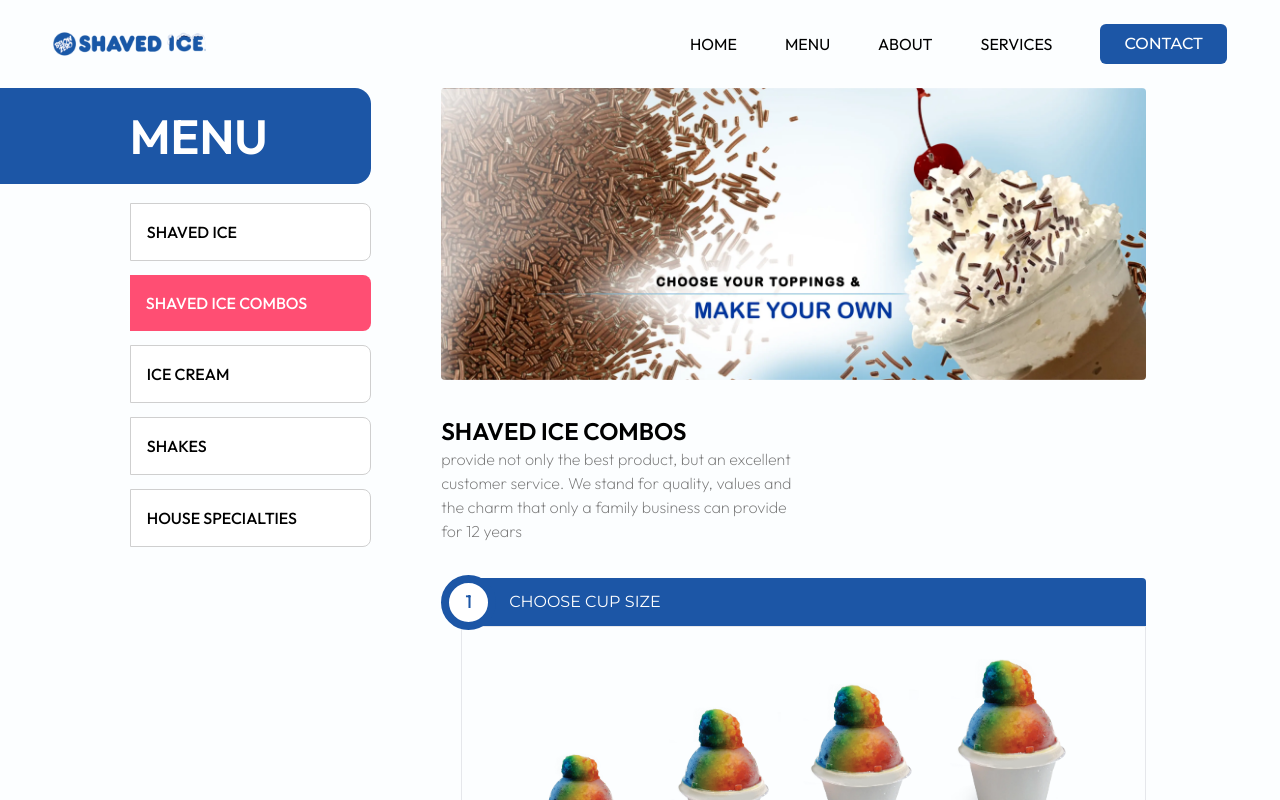
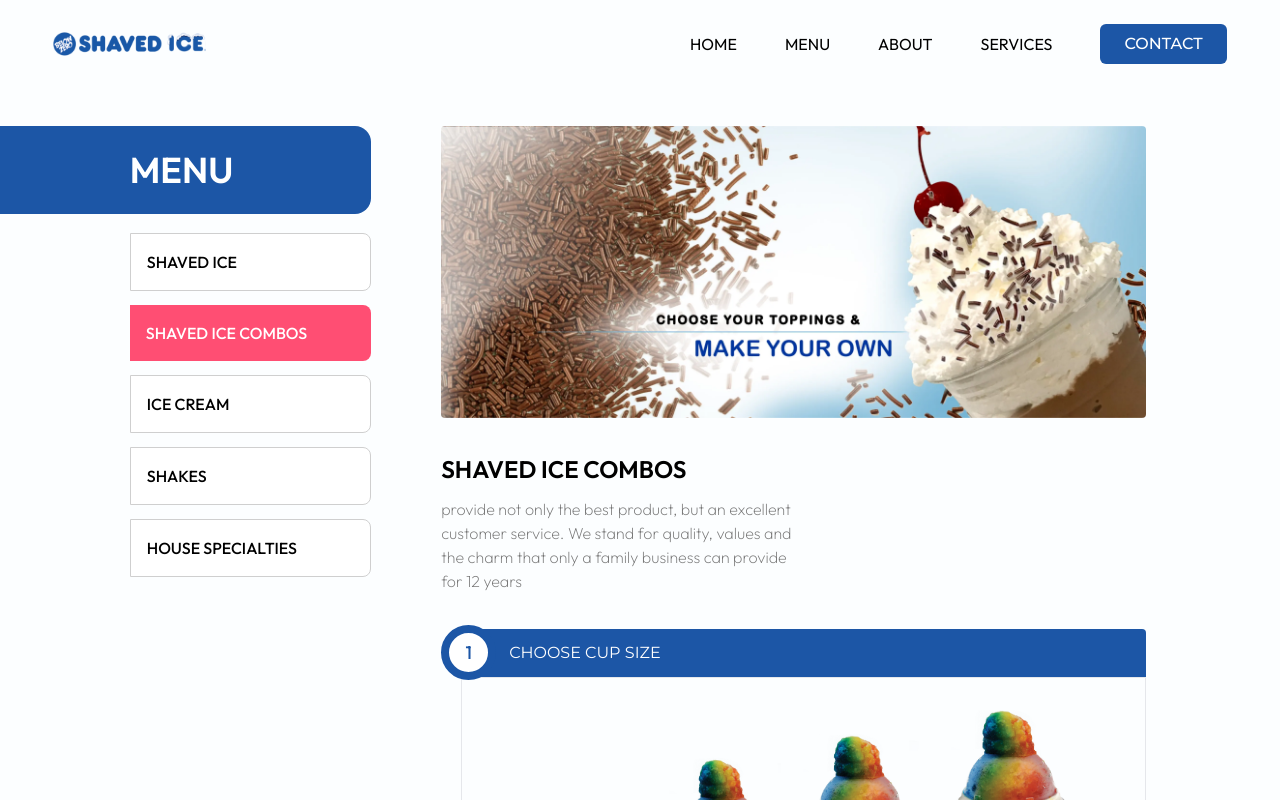
Before and after one commit to msclal/below-zero, a Next.js app: page /menu in a window 1280 px wide. Both pictures are taken after a click on the element "SHAVED ICE COMBOS". Shown: the top 800 px of the page. Built offline with nearby package versions, Linux system fonts and the light colour scheme.

Commit message:
linked navbar

```diff
--- a/src/app/menu/page.js
+++ b/src/app/menu/page.js
@@ -244,7 +244,7 @@ const Contact = () => {
               {isClicked === "SHAVED ICE COMBOS" && (
                 <div className="flex flex-col justify-center">
                   <div className="pt-[2%]">
-                    <div className="font-semibold text-2xl max-lg:text-center max-lg:text-3xl max-lg:pb-5">
+                    <div className="font-semibold text-2xl max-lg:text-center max-lg:text-3xl pb-3">
                       SHAVED ICE COMBOS
                     </div>
                     <div className="text-text-subtext font-extralight lg:w-8/12 xl:w-6/12">
--- a/src/components/Menu/Menubar.jsx
+++ b/src/components/Menu/Menubar.jsx
@@ -5,7 +5,7 @@ const Menubar = ({ selectedMenuItem, onMenuItemClick }) => {
   return (
     <>
       <div className="w-full max-lg:hidden">
-        <div className="text-5xl font-semibold text-white bg-primary p-6 lg:pl-[20%] xl:pl-[35%] mb-[14pt] rounded-r-2xl">
+        <div className="text-4xl font-semibold text-white bg-primary p-6 lg:pl-[20%] xl:pl-[35%] mb-[14pt] rounded-r-2xl">
           MENU
         </div>
 
--- a/src/components/NavBar.jsx
+++ b/src/components/NavBar.jsx
@@ -5,6 +5,7 @@ import BelowZeroLogo from "/public/BelowZeroLogo.svg";
 import Button from "./Button";
 import React, { useEffect, useRef, useState } from "react";
 import { RxHamburgerMenu } from "react-icons/rx";
+import Link from "next/link";
 // import Link from "next/link";
 
 const NavBar = () => {
@@ -31,9 +32,10 @@ const NavBar = () => {
 
   return (
     <div>
-      <div className="z-10 flex justify-center bg-primary-background">
+      <div className="z-10 flex justify-center bg-primary-background mb-[3%]">
         <div className="flex items-center justify-between w-11/12 py-6 max-sm:hidden ">
           <div className="max-sm:w-[40%] sm:w-[20%] lg:w-[13%] max-sm:py-[5%]">
+            <Link href="/" className="text-black w-full no-underline">
               <Image
                 src={BelowZeroLogo}
                 alt="Landing"
@@ -42,13 +44,24 @@ const NavBar = () => {
                 width="1"
                 height="1"
               />
+            </Link>
           </div>
           <div className="flex items-center w-fit sm:space-x-6 lg:space-x-12">
-            <p>HOME</p>
-            <p>MENU</p>
-            <p>ABOUT</p>
-            <p>SERVICES</p>
+            <Link href="/" className="text-black w-full no-underline">
+              HOME
+            </Link>
+            <Link href="/menu" className="text-black w-full no-underline">
+              MENU
+            </Link>
+            <Link href="/about" className="text-black w-full no-underline">
+              ABOUT
+            </Link>
+            <Link href="/services" className="text-black w-full no-underline">
+              SERVICES
+            </Link>
+            <Link href="/contact" className="text-black w-full no-underline">
               <Button>CONTACT</Button>
+            </Link>
           </div>
         </div>
         <div
```
Lines whose indentation alone changed are shown as unchanged.
